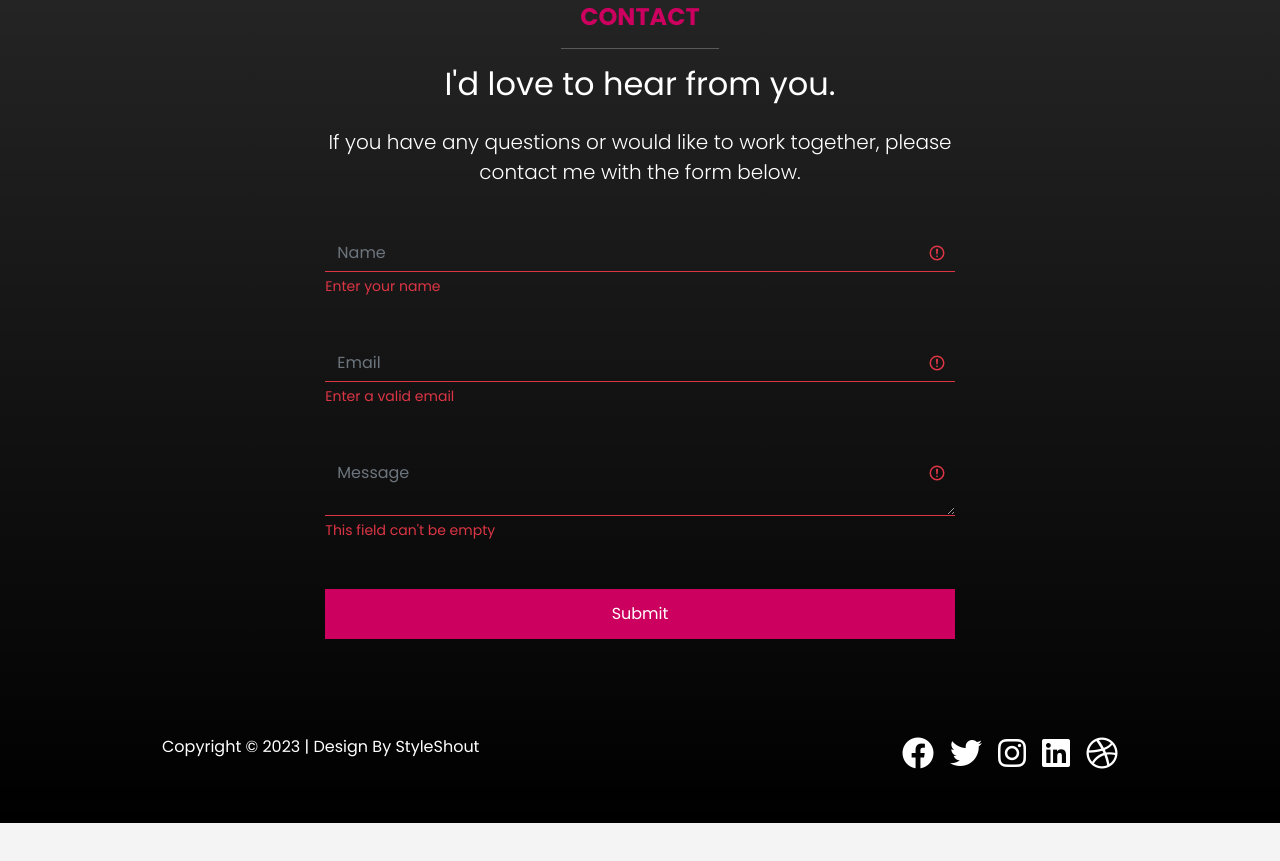
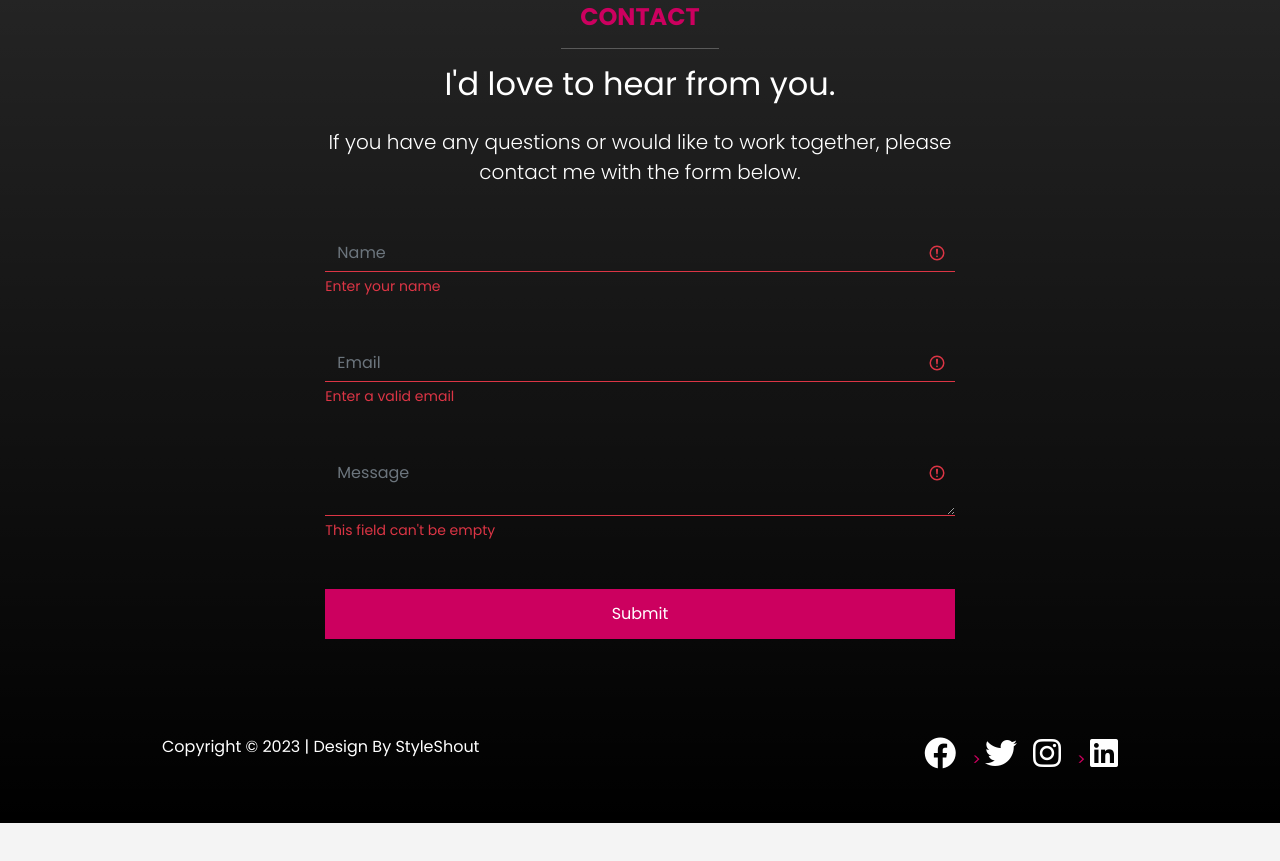
Before and after one commit to ThatDumbDude/Basi_lP_Babu-Portfolio, a website: page index.html in a window 1280 px wide. Shown: the part 3790-4651 px from the top of the page. Drawn offline with nearby package versions, Linux system fonts and the light colour scheme.

Commit message:
updating the layout

```diff
--- a/index.html
+++ b/index.html
@@ -333,21 +333,19 @@
             Copyright &copy; 2023 | Design By StyleShout
           </p>
           <div class="hstack gap-3">
-            <a href="#">
+            <a href="https://twitter.com/ThatDumbDude_" target="_blank">
               <i class="fab fa-facebook fa-2x text-white"></i>
             </a>
-            <a class="text-decoration-none" href="#">
+            <a class="text-decoration-none" href="https://twitter.com/ThatDumbDude_" target="_blank">>
               <i class="fab fa-twitter fa-2x text-white"></i>
             </a>
-            <a class="text-decoration-none" href="#">
+            <a class="text-decoration-none" href="https://instagram.com/that.dumb.dude?igshid=OGQ5ZDc2ODk2ZA==" target="_blank">
               <i class="fab fa-instagram fa-2x text-white"></i>
             </a>
-            <a class="text-decoration-none" href="#">
+            <a class="text-decoration-none" href="https://in.linkedin.com/in/basil-babu-36570310a" target="_blank">>
               <i class="fab fa-linkedin fa-2x text-white"></i>
             </a>
-            <a class="text-decoration-none" href="#">
-              <i class="fab fa-dribbble fa-2x text-white"></i>
-            </a>
+
           </div>
         </div>
       </div>
```
